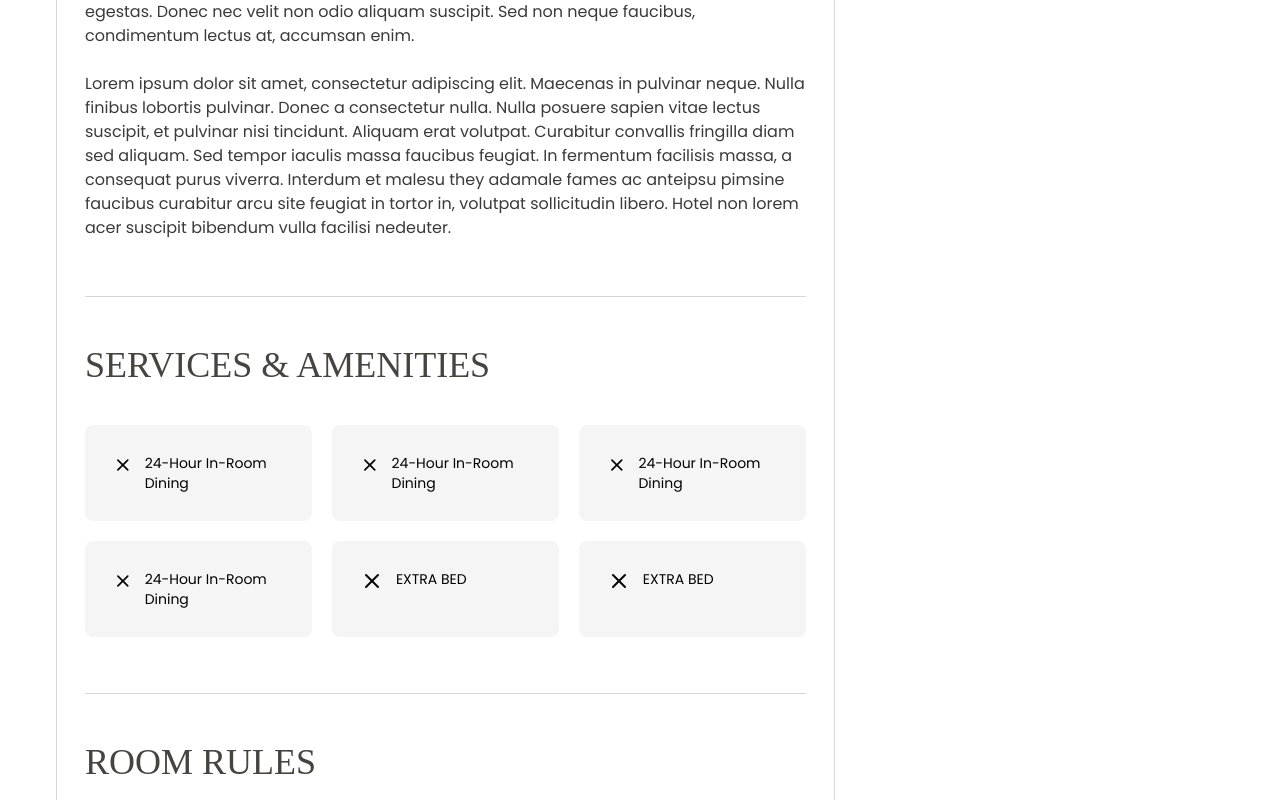
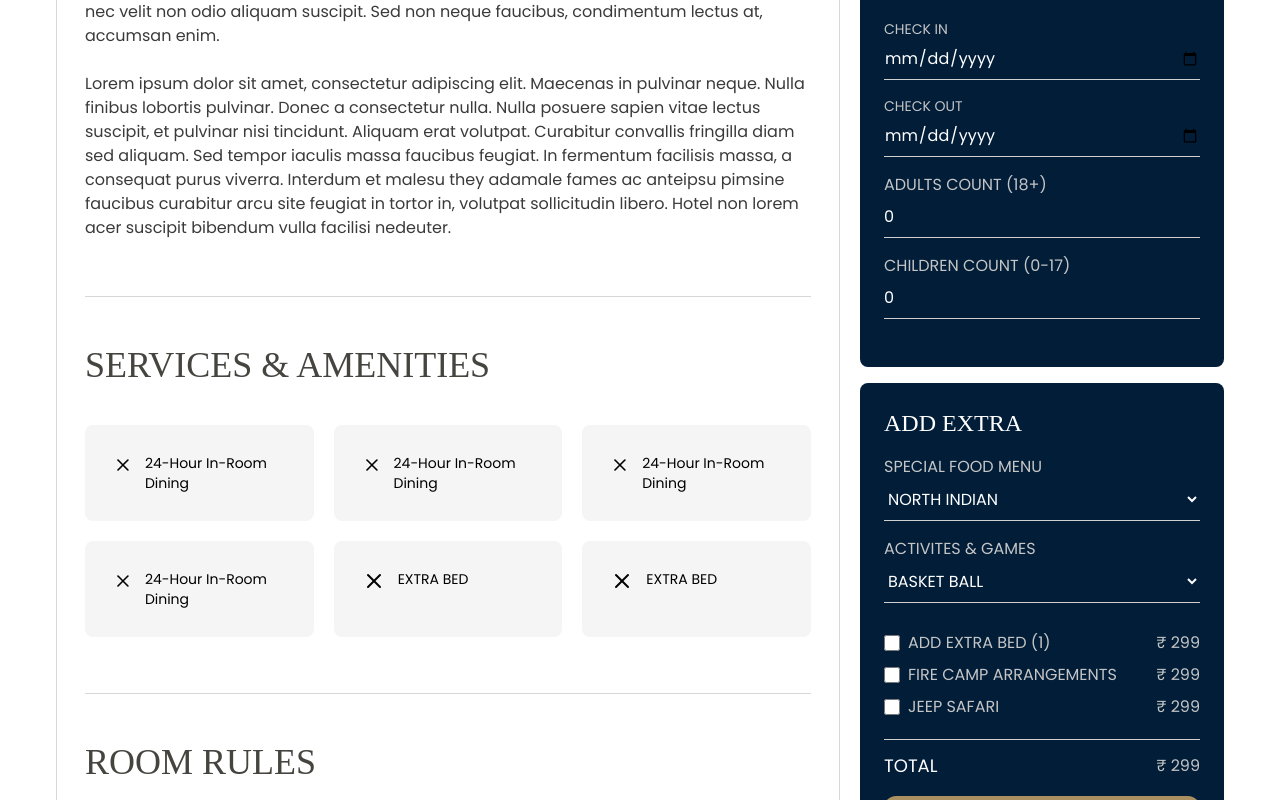
Before and after one commit to NAVIN0507/hotel, a Next.js app: page /room in a window 1280 px wide. Shown: the part 1140-1940 px from the top of the page. Built offline with nearby package versions, Linux system fonts and the light colour scheme; a web font is replaced by a local one.

Commit message:
added booking section

```diff
--- a/components/Room/RoomInfo.tsx
+++ b/components/Room/RoomInfo.tsx
@@ -32,8 +32,8 @@ const RoomInfo = () => {
    </div>
         </div>
 
-        <div className='flex gap-2 mt-10'>
-            <div className='w-8/12 p-7 rounded-lg h-full border border-[#D7D7D7] flex flex-col gap-2'>
+        <div className='flex gap-5 mt-10'>
+            <div className='w-12/12 p-7 rounded-lg h-full border border-[#D7D7D7] flex flex-col gap-2'>
             <div className='flex flex-col gap-4'>
                 <h1 className='font-mono text-4xl uppercase text-[#45443F]'>ABOUT STAY</h1>
                 <p className='mt-2 text-[#3A3A3A]'>
@@ -81,6 +81,76 @@ const RoomInfo = () => {
                 </div>
               </div>
             </div>
+            <div className='w-5/12  flex flex-col gap-4  h-fit'>
+            <div className='w-full h-fit rounded-lg p-7 bg-[#011D38]'>
+                <h1 className='text-white text-center text-xl -mt-3'>STARTS FROM <span className='font-mono text-5xl'>1499</span>/PER NIGHT</h1>
+            </div>
+             <div className='w-full h-fit rounded-lg p-6 bg-[#011D38] pb-10'>
+                <h1 className='font-mono text-2xl text-white '>BOOK THIS ROOM</h1>
+                <div className='flex flex-col gap-2 mt-4 border-b border-[#D0D0D0] mb-2'>
+                    <label htmlFor="" className='text-[#C5C5C5] text-sm'>CHECK IN</label>
+                <input type='date' className='text-white mb-2'/>
+                </div>
+                <div className='flex flex-col gap-2 mt-4 border-b border-[#D0D0D0] mb-2'>
+                    <label htmlFor="" className='text-[#C5C5C5] text-sm'>CHECK OUT</label>
+                <input type='date' className='text-white mb-2'/>
+                </div>
+                <div className='flex flex-col gap-2 mt-4 border-b border-[#D0D0D0] mb-2'>
+                    <label htmlFor="" className='text-[#C5C5C5]'>ADULTS COUNT (18+)</label>
+                <input type='number' value={0} className='text-white mb-2'/>
+                </div>
+                  <div className='flex flex-col gap-2 mt-4 border-b border-[#D0D0D0] mb-2'>
+                    <label htmlFor="" className='text-[#C5C5C5]'>CHILDREN COUNT (0-17)</label>
+                <input type='number' value={0} className='text-white mb-2'/>
+                </div>
+            </div>
+            <div className='w-full h-fit rounded-lg p-6  bg-[#011D38]'>
+                <h1 className='font-mono text-2xl text-white'>ADD EXTRA</h1>
+                <div className='flex flex-col gap-2 mt-4 border-b border-[#D0D0D0] mb-2'>
+                    <label htmlFor="" className='text-[#C5C5C5]'>SPECIAL FOOD MENU</label>
+                    <select name="NORTH INDIAN" id="" className='text-white mb-2'>
+                        <option value="NORTH INDIAN" className='text-black'>NORTH INDIAN</option>
+                        <option value="SOUTH INDIAN" className='text-black'>SOUTH INDIAN</option>
+                    </select>
+                </div>
+                 <div className='flex flex-col gap-2 mt-4 border-b border-[#D0D0D0] mb-2'>
+                    <label htmlFor="" className='text-[#C5C5C5]'>ACTIVITES & GAMES</label>
+                    <select name="BASKET BALL" id="" className='text-white mb-2'>
+                        <option value="NORTH INDIAN" className='text-black'>BASKET BALL</option>
+                        <option value="SOUTH INDIAN" className='text-black'>CRICKET</option>
+                    </select>
+                </div>
+                <div className='flex flex-col gap-2 mt-7'>
+                    <div className='flex items-center justify-between'>
+                        <div className='flex gap-2'>
+                        <input type='checkbox' className='w-4 h-4 mt-1'/>
+                        <label htmlFor="" className='text-[#C5C5C5]'>ADD EXTRA BED (1)</label>
+                        </div>
+                        <p className='text-[#C5C5C5]'>₹ 299</p>
+                    </div>
+                     <div className='flex items-center justify-between'>
+                        <div className='flex gap-2'>
+                        <input type='checkbox' className='w-4 h-4 mt-1'/>
+                        <label htmlFor="" className='text-[#C5C5C5]'>FIRE CAMP ARRANGEMENTS</label>
+                        </div>
+                        <p className='text-[#C5C5C5]'>₹ 299</p>
+                    </div>
+                     <div className='flex items-center justify-between'>
+                        <div className='flex gap-2'>
+                        <input type='checkbox' className='w-4 h-4 mt-1'/>
+                        <label htmlFor="" className='text-[#C5C5C5]'>JEEP SAFARI</label>
+                        </div>
+                        <p className='text-[#C5C5C5]'>₹ 299</p>
+                    </div>
+                </div>
+                <div className='w-full p-1 h-1 border-b border-[#D0D0D0] mt-3'/>
+                <div className='flex items-center justify-between mt-3'>
+                    <p className='text-lg text-white'>TOTAL</p>
+                   <p className='text-[#C5C5C5]'>₹ 299</p>
+                </div>
+                <button className='w-full p-5 bg-[#AA9061] h-20 rounded-xl text-white mt-4'>BOOK NOW</button>
+            </div>
+            </div>
         </div>
     </section>
   )
```
